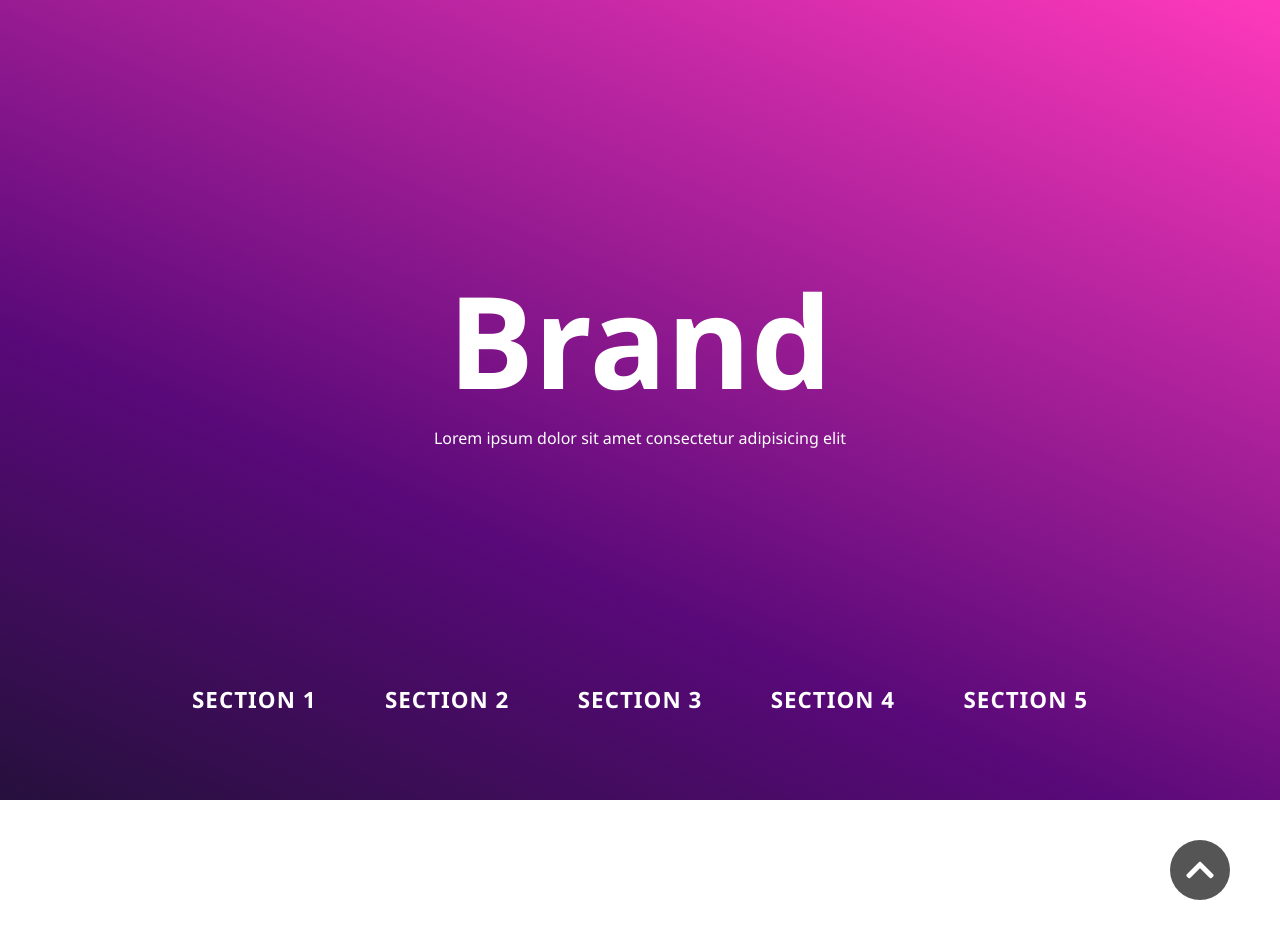
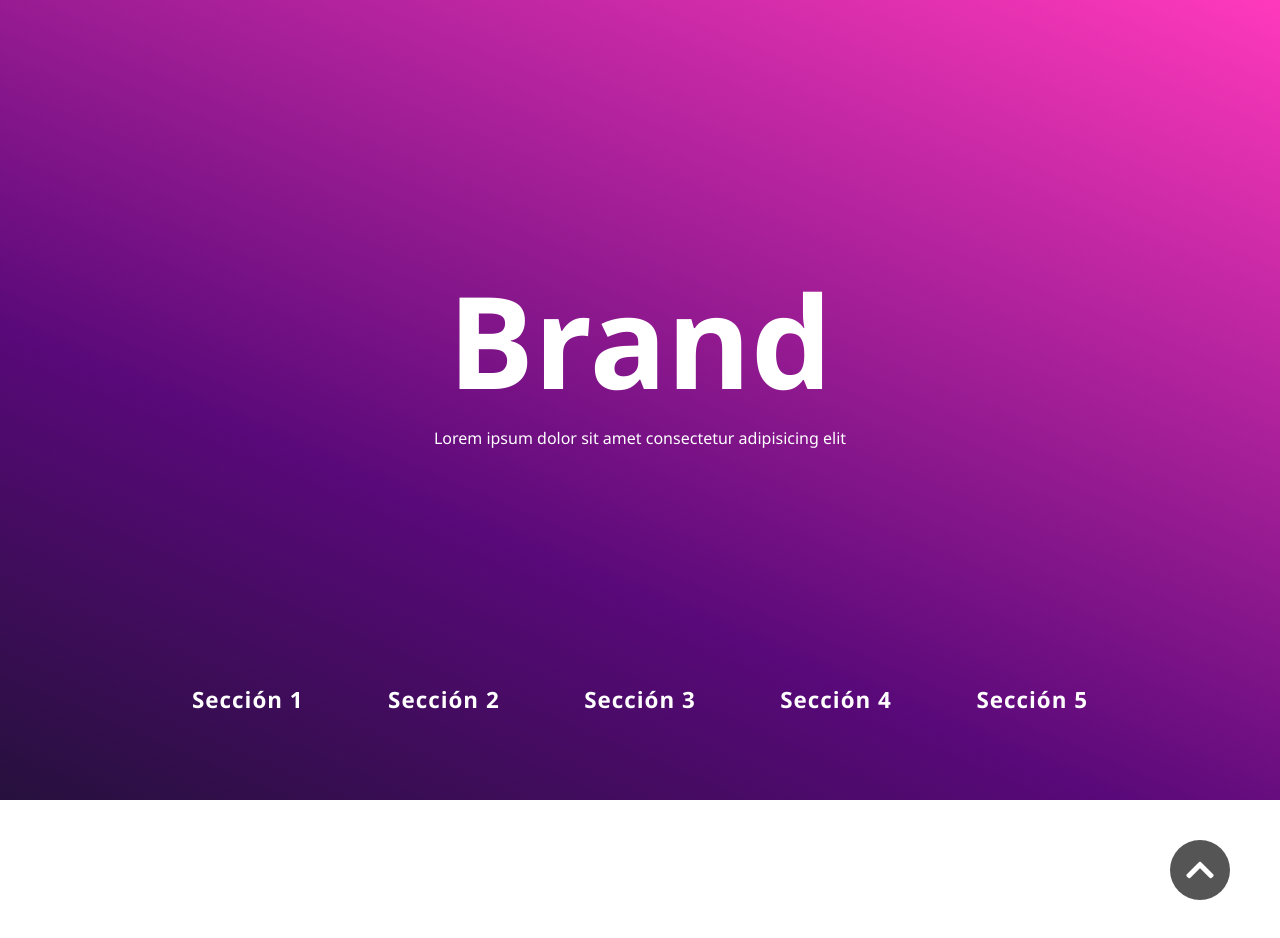
Before and after one commit to brahAraya/navbar-demo, a plain HTML site: page index.html in a window 1280 px wide. Shown: the top 938 px of the page. Drawn offline with Linux system fonts and the light colour scheme.

Commit message:
Traducidas las secciones

```diff
--- a/index.html
+++ b/index.html
@@ -27,11 +27,11 @@
             <span class="dummy" id="dummy"></span>
             <ul>
                 <li class="menu-brand brand-hidden" id="menu-brand"><a href="#home">BRAND</a></li>
-                <li><a href="#section-1" class="nav-item">SECTION 1</a></li>
-                <li><a href="#section-2" class="nav-item">SECTION 2</a></li>
-                <li><a href="#section-3" class="nav-item">SECTION 3</a></li>
-                <li><a href="#section-4" class="nav-item">SECTION 4</a></li>
-                <li><a href="#section-5" class="nav-item">SECTION 5</a></li>
+                <li><a href="#section-1" class="nav-item">Sección 1</a></li>
+                <li><a href="#section-2" class="nav-item">Sección 2</a></li>
+                <li><a href="#section-3" class="nav-item">Sección 3</a></li>
+                <li><a href="#section-4" class="nav-item">Sección 4</a></li>
+                <li><a href="#section-5" class="nav-item">Sección 5</a></li>
             </ul>
         </div>
     </section>
```
